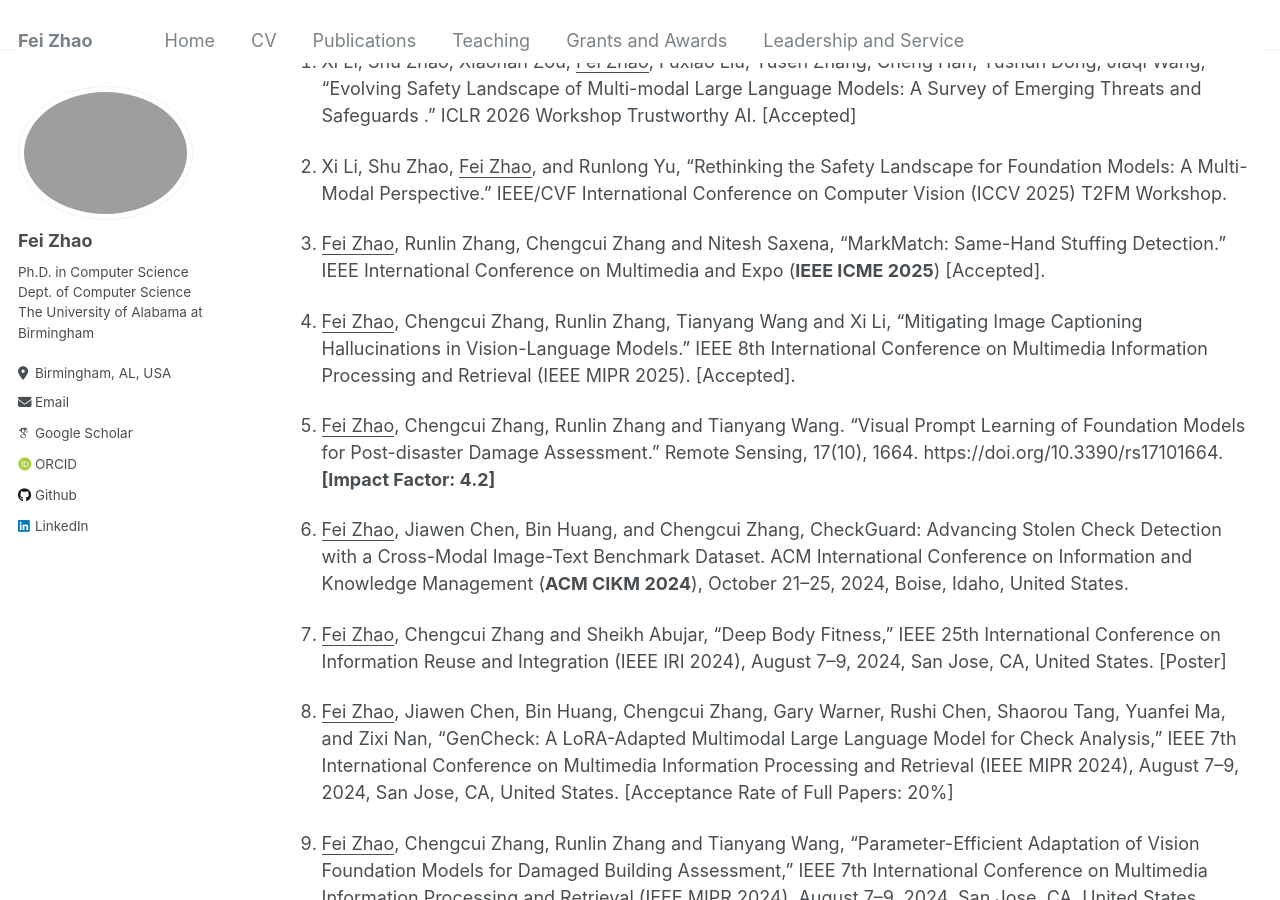
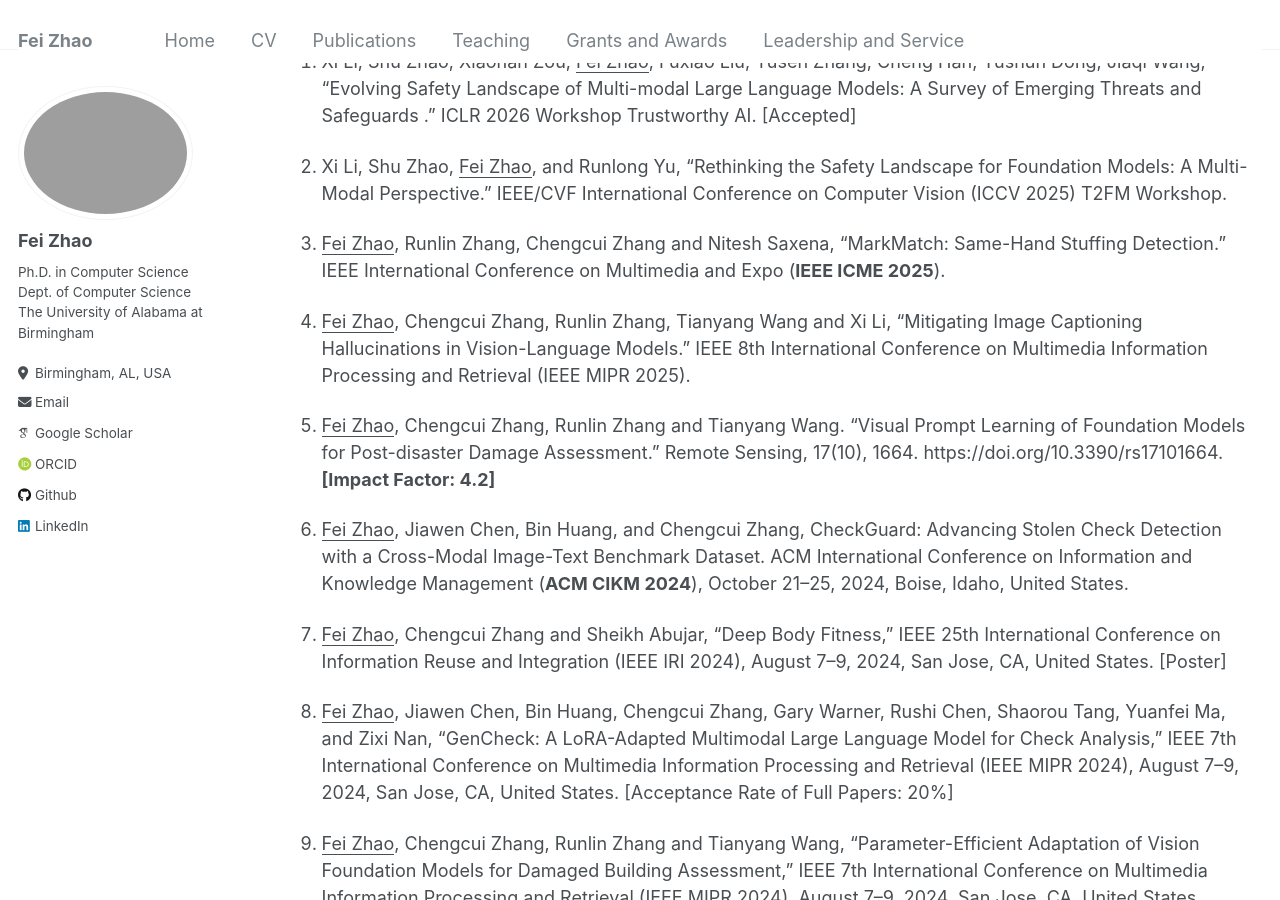
Before and after one commit to feizhao19/feizhao19.github.io, a Jekyll site: the page built from _pages/about.md, in a window 1280 px wide and 900 px high, scrolled down 827 px. Built offline with Jekyll 4.4.1, drawn with Linux system fonts in a browser that asks for light colours; some web fonts are replaced.

Commit message:
update paper list

```diff
--- a/_pages/about.md
+++ b/_pages/about.md
@@ -36,9 +36,9 @@ Explore my projects, publications, and more on my [LinkedIn](https://www.linkedi
 
 2.	Xi Li, Shu Zhao, <u>Fei Zhao</u>, and Runlong Yu, “Rethinking the Safety Landscape for Foundation Models: A Multi-Modal Perspective.” IEEE/CVF International Conference on Computer Vision (ICCV 2025) T2FM Workshop.
 
-3.  <u>Fei Zhao</u>, Runlin Zhang, Chengcui Zhang and Nitesh Saxena, "MarkMatch: Same-Hand Stuffing Detection."  IEEE International Conference on Multimedia and Expo (**IEEE ICME 2025**) [Accepted].
+3.  <u>Fei Zhao</u>, Runlin Zhang, Chengcui Zhang and Nitesh Saxena, "MarkMatch: Same-Hand Stuffing Detection."  IEEE International Conference on Multimedia and Expo (**IEEE ICME 2025**).
 
-4.  <u>Fei Zhao</u>, Chengcui Zhang, Runlin Zhang, Tianyang Wang and Xi Li, "Mitigating Image Captioning Hallucinations in Vision-Language Models."   IEEE 8th International Conference on Multimedia Information Processing and Retrieval (IEEE MIPR 2025). [Accepted].
+4.  <u>Fei Zhao</u>, Chengcui Zhang, Runlin Zhang, Tianyang Wang and Xi Li, "Mitigating Image Captioning Hallucinations in Vision-Language Models."   IEEE 8th International Conference on Multimedia Information Processing and Retrieval (IEEE MIPR 2025).
 
 5.  <u>Fei Zhao</u>, Chengcui Zhang, Runlin Zhang and Tianyang Wang. "Visual Prompt Learning of Foundation Models for Post-disaster Damage Assessment." Remote Sensing, 17(10), 1664. https://doi.org/10.3390/rs17101664. **[Impact Factor: 4.2]**
 
```
Also changed, not shown: _pages/home.md (+2 -2 lines).
